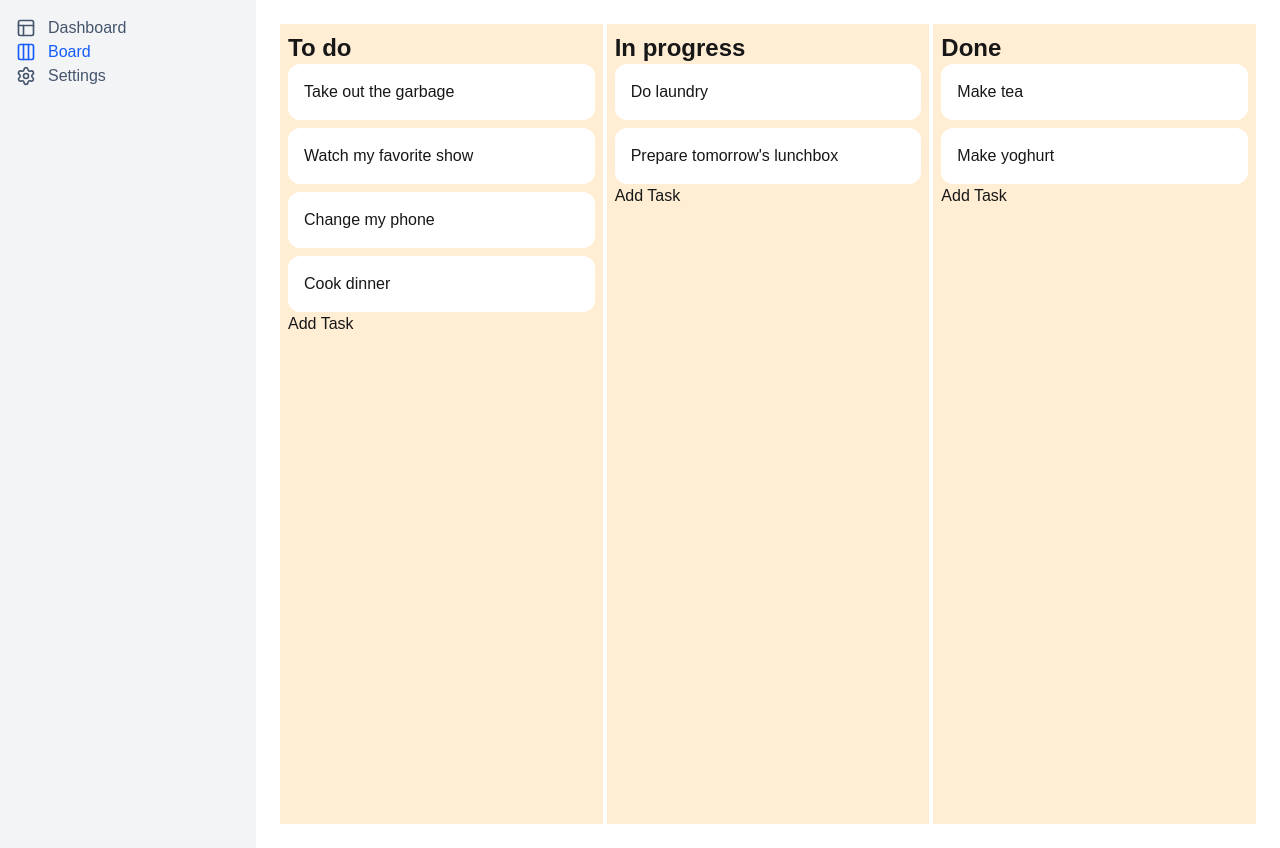
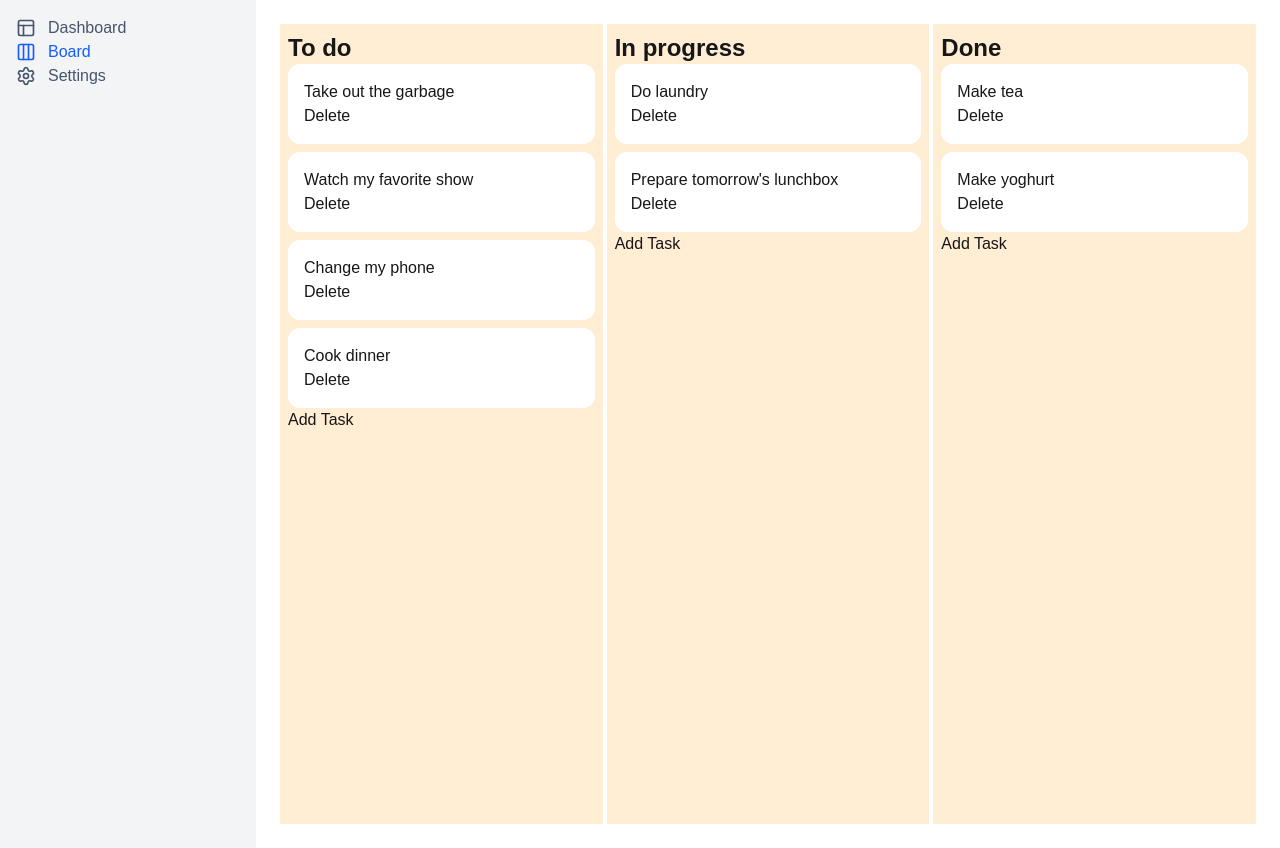
Before and after one commit to xixifish/project-tracker, a Next.js app: page /board in a window 1280 px wide. Built offline with nearby package versions, Linux system fonts and the light colour scheme.

Commit message:
feat: add deleting task

```diff
--- a/src/app/board/page.tsx
+++ b/src/app/board/page.tsx
@@ -98,6 +98,28 @@ export default function Page() {
     setBoard(newState);
   }
 
+  function deleteTask(columnId: string, taskId: string) {
+    // Remove the task from the taskIds of the column
+    const newTaskIds = [...board.columns[columnId].taskIds];
+    const delete_idx = newTaskIds.indexOf(taskId);
+    newTaskIds.splice(delete_idx, 1);
+    // Set new sub objects of the board state
+    const newColumn = {
+      ...board.columns[columnId],
+      taskIds: newTaskIds,
+    };
+
+    const newColumns = {
+      ...board.columns,
+      [columnId]: newColumn,
+    };
+
+    const { [taskId]: _deletedTask, ...newTasks } = { ...board.tasks };
+
+    const newState = { ...board, columns: newColumns, tasks: newTasks };
+    setBoard(newState);
+  }
+
   return (
     <DragDropContext onDragEnd={onDragEnd}>
       <div className="flex gap-1 h-screen">
@@ -113,6 +135,7 @@ export default function Page() {
               column={column}
               tasks={tasks}
               addTask={addTask}
+              deleteTask={deleteTask}
             />
           );
         })}
--- a/src/components/Card.tsx
+++ b/src/components/Card.tsx
@@ -4,9 +4,10 @@ import { Task } from "../types/types";
 type CardProps = {
   task: Task;
   index: number;
+  deleteTaskInColumn: (taskId: string) => void;
 };
 
-export default function Card({ task, index }: CardProps) {
+export default function Card({ task, index, deleteTaskInColumn }: CardProps) {
   return (
     <Draggable draggableId={task.id} index={index}>
       {(provided, snapshot) => (
@@ -16,7 +17,8 @@ export default function Card({ task, index }: CardProps) {
           {...provided.draggableProps}
           {...provided.dragHandleProps}
         >
-          {task.content}
+          <div>{task.content}</div>
+          <button onClick={() => deleteTaskInColumn(task.id)}>Delete</button>
         </div>
       )}
     </Draggable>
--- a/src/components/Column.tsx
+++ b/src/components/Column.tsx
@@ -7,11 +7,21 @@ type ColumnProps = {
   column: ColumnType;
   tasks: Task[];
   addTask: (taskContent: string, columnId: string) => void;
+  deleteTask: (columnId: string, taskId: string) => void;
 };
 
-export default function Column({ column, tasks, addTask }: ColumnProps) {
+export default function Column({
+  column,
+  tasks,
+  addTask,
+  deleteTask,
+}: ColumnProps) {
   const [taskContent, setTaskContent] = useState("");
   const [formIsOpen, setFormIsOpen] = useState(false);
+
+  function deleteTaskInColumn(taskId: string) {
+    deleteTask(column.id, taskId);
+  }
 
   return (
     <div className="flex-1 bg-orange-100 p-2">
@@ -28,7 +38,12 @@ export default function Column({ column, tasks, addTask }: ColumnProps) {
           >
             {tasks.map((task, index) => (
               <li key={task.id}>
-                <Card key={task.id} task={task} index={index} />
+                <Card
+                  key={task.id}
+                  task={task}
+                  index={index}
+                  deleteTaskInColumn={deleteTaskInColumn}
+                />
               </li>
             ))}
             {provided.placeholder}
```
